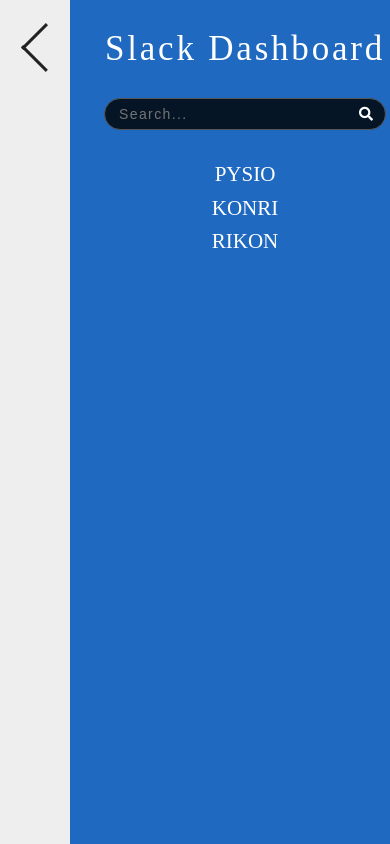
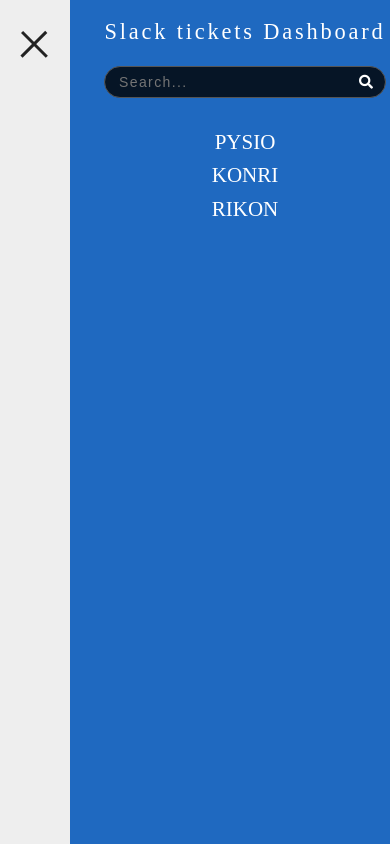
Before and after one commit to KonradMarzec1991/Slack-Dashboard-API, a Django app: page /index/ in a window 390 px wide, after a click that opens the changed part. Run offline with Django 3.2, Linux system fonts and the light colour scheme; data comes from the database, SQL or seed files in the repository; data that the repository does not hold is empty; parts of the project's set-up code (start-up, migrations or seed data) failed here and were passed over; some libraries are stand-ins or nearby versions.

Commit message:
Animate hamburger menu

```diff
--- a/slack_app/static_files/index.css
+++ b/slack_app/static_files/index.css
@@ -35,7 +35,7 @@
 
 .line-1, .line-3 {
     width: 1.8rem;
-    transition: all .3s;
+    transition: all .4s;
 }
 
 .menu-icon:hover .line {
@@ -64,11 +64,12 @@
 }
 
 .navigation-heading {
-    font-size: 2.5rem;
+    font-size: 1.6rem;
     font-weight: 500;
     letter-spacing: .2rem;
     color: #fff;
     text-align: center;
+    margin-bottom: 1.5rem;
 }
 
 .navigation-search-input {
@@ -106,7 +107,7 @@
 .navigation-list {
     list-style: none;
     padding: 0;
-    height: 54rem;
+    height: 57rem;
     display: flex;
     flex-direction: column;
     align-items: center;
@@ -168,7 +169,7 @@
 }
 
 .checkbox:checked ~ .sidebar .line-1 {
-    transform: rotate(-405deg) translate(0px, 0px);
+    transform: rotate(-405deg) translate(-6px, 5px);
     width: 2.5rem;
 }
 
@@ -177,7 +178,7 @@
 }
 
 .checkbox:checked ~ .sidebar .line-3 {
-    transform: rotate(405deg) translate(0px, 0px);
+    transform: rotate(405deg) translate(-10px, -10px);
     width: 2.5rem;
 }
 /* end of navigation */
--- a/slack_app/templates/index.html
+++ b/slack_app/templates/index.html
@@ -32,7 +32,7 @@
     <!--navigation -->
     <nav class="navigation">
         <div class="navigation-header">
-            <h1 class="navigation-heading">Slack Dashboard</h1>
+            <h1 class="navigation-heading">Slack tickets Dashboard</h1>
 
             <form action="" class="navigation-search">
                 <input type="text"
```
